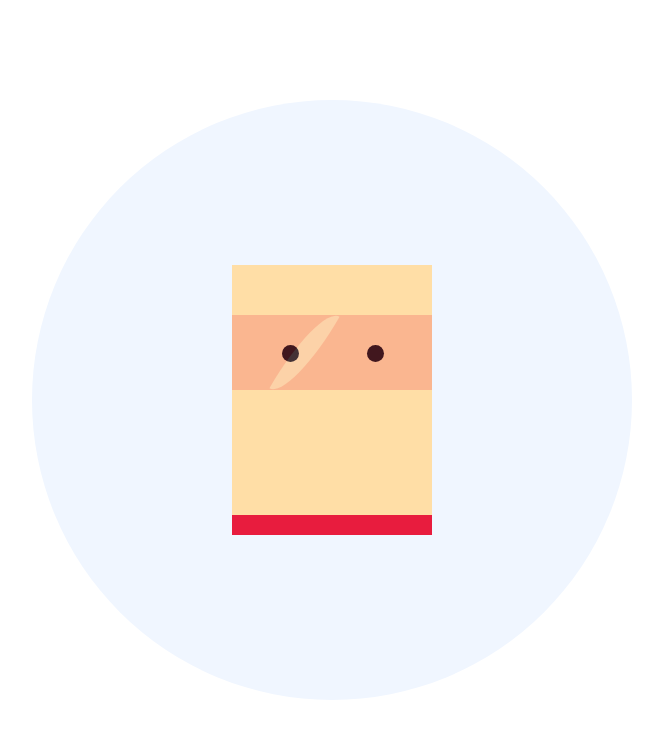
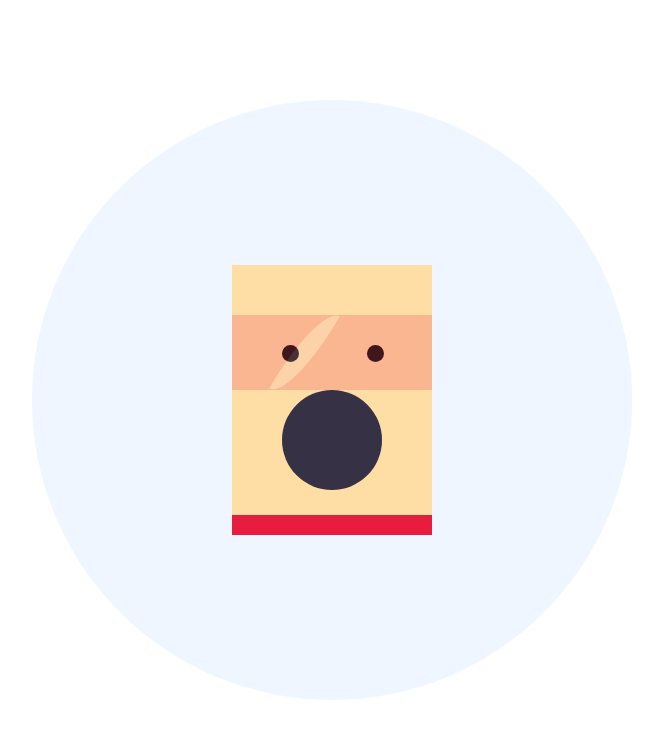
Before and after one commit to LujainAK/Drawing-a-Man, a plain HTML site: page Index.html in a window 1280 px wide. Shown: the whole page, without its empty margins (308-971 px from the left). Drawn offline with Linux system fonts and the light colour scheme.

Commit message:
feat: Style the beard

```diff
--- a/manstyle.css
+++ b/manstyle.css
@@ -53,8 +53,15 @@ body{
 	opacity:60%;
 	border-radius:150% 0 150% 0;
 }
-.bread{
-
+.beard{
+	position:absolute;
+	width:100px;
+	height:100px;
+	background-color:#363145;
+	border-radius:50%;
+	top:50%;
+	left:50%;
+	transform:translate(-50%);
 }
 .smile{
 
```
